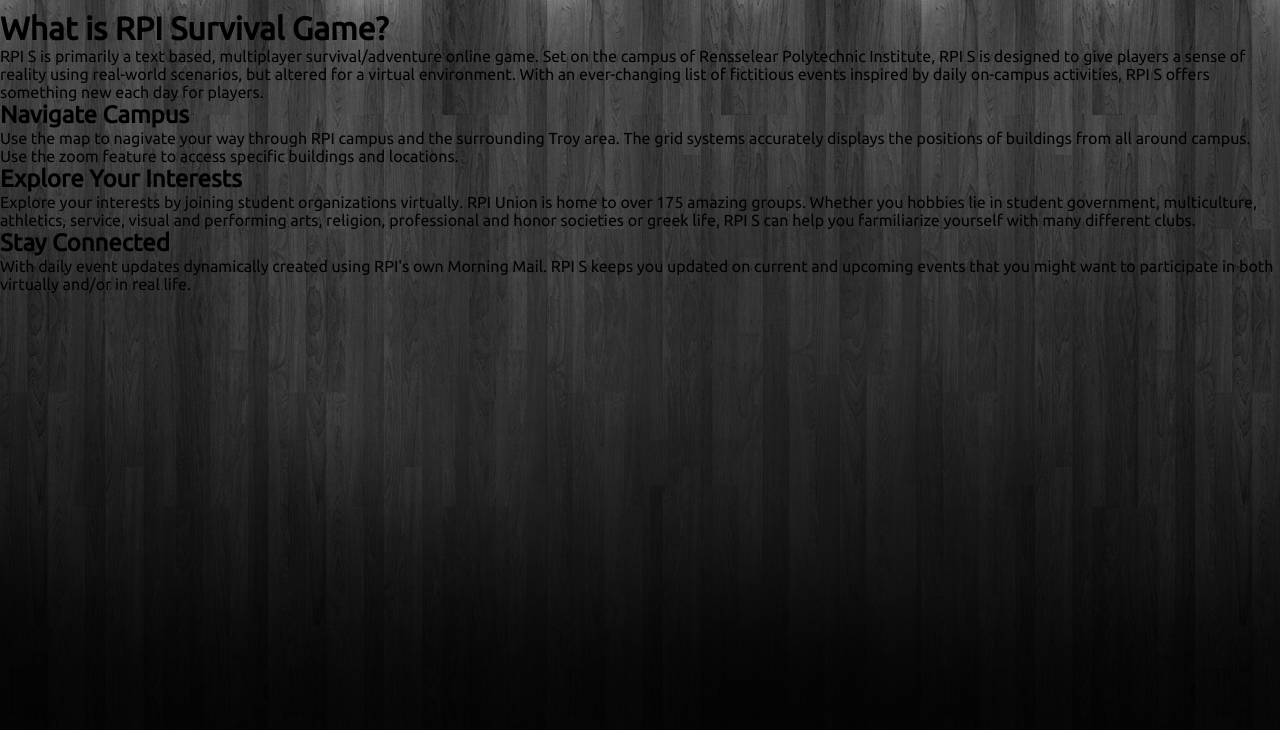
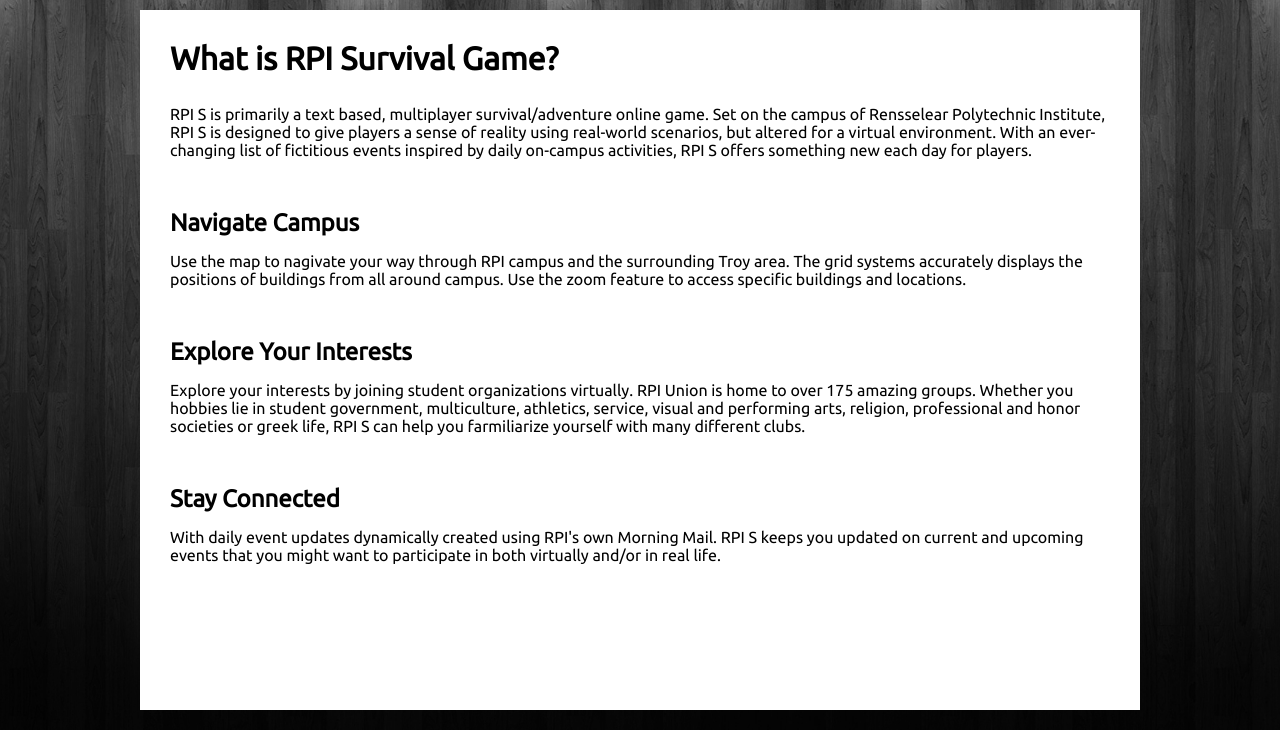
Before and after one commit to not-inept/rpi-s, a PHP site: page /aboutGame.php in a window 1280 px wide. Shown: the part 70-800 px from the top of the page. Run offline with PHP 8.4, Linux system fonts and the light colour scheme.

Commit message:
Update main.css

```diff
--- a/style/main.css
+++ b/style/main.css
@@ -46,6 +46,13 @@ nav ul li {
 	padding: 15px;
 	font-size: 1.2em;
 }
+.navigation ul {
+	font-size: .75em;
+	position:absolute;
+	display:none; /* Hide it by default */
+	width:120px;
+	background-color: #FFFFFF;
+}
 
 .container {
 	width: 1000px;
@@ -87,3 +94,39 @@ nav ul li {
 	margin-bottom: 10px;
 	padding: 10px;
 }
+#team, #game{
+	padding:30px;
+	text-align: center;
+	width: 1000px;
+	height:700px;
+	margin: 0px auto;
+	background-color: #FFFFFF;
+	list-style-type: none;
+}
+h1{
+	height:65px;
+}
+
+h2{
+	margin-top:50px;
+	margin-bottom: 15px;
+}
+
+.name {
+	text-align: center;
+	float:left;
+	display: block;
+	font-size: 1.5em;
+	bottom: -20px;
+	width: 460px;
+	height: 50px;
+	border-bottom: 1px solid #d9d4cc;
+}
+
+.more{
+	margin-top: 100px;
+}
+
+#game{
+	text-align: left;
+}
```
